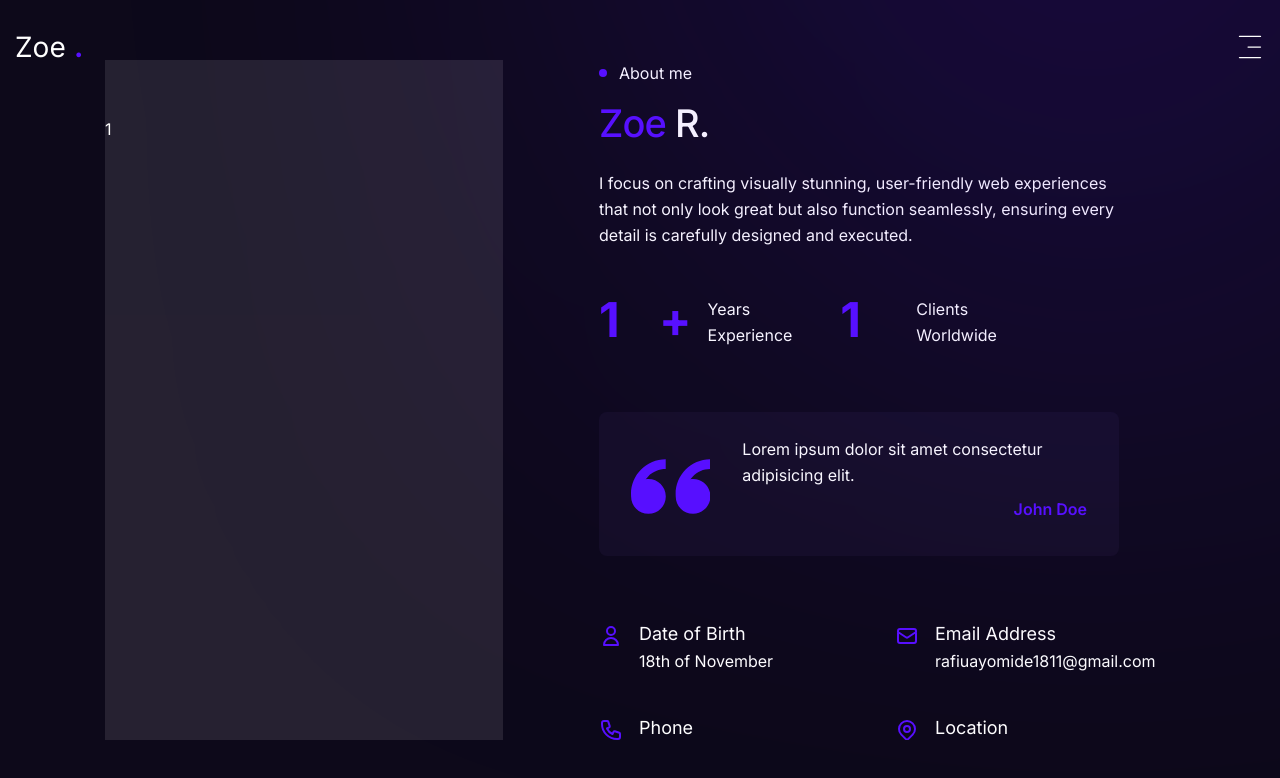
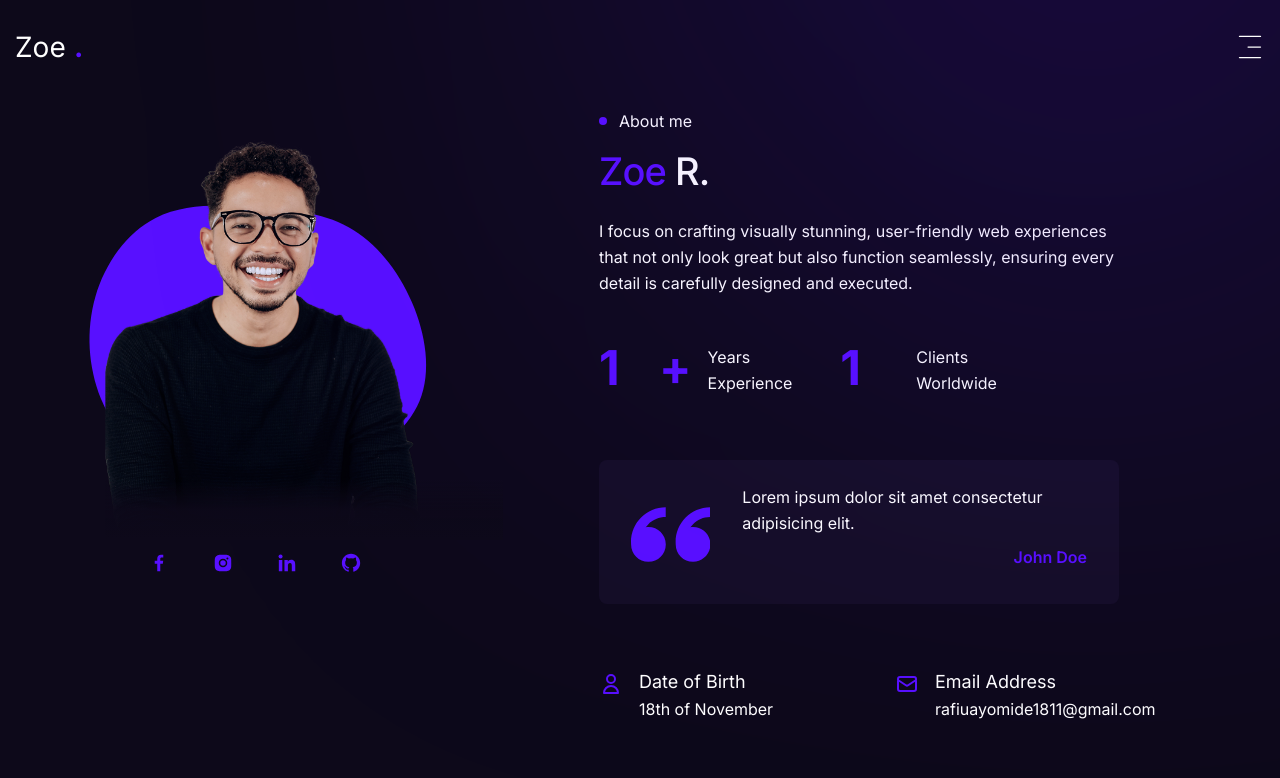
Before and after one commit to babyprogrammer1/personal-portfolio, a Next.js app: page /about in a window 1280 px wide. Shown: the top 778 px of the page. Built offline with nearby package versions, Linux system fonts and the light colour scheme.

Commit message:
feat: add Blob and Socials components to About section for enhanced visuals and interactivity

```diff
--- a/app/about/page.jsx
+++ b/app/about/page.jsx
@@ -9,6 +9,8 @@
 import Info from "@/components/Info";
 import Journey from "@/components/Journey";
 import Skills from "@/components/Skills";
+import Blob from "@/components/Blob";
+import Socials from "@/components/Socials";
 
 
 
@@ -25,13 +27,32 @@
       <div className="container mx-auto px-0">
         <div className="flex flex-col xl:flex-row items-center gap-24 w-full h-[680px]">
           {/* img & social icon */}
-          <div className="hidden xl:flex w-full h-full pt-14 max-w-[438px] relative bg-pink-50/10">
-            1
+          <div className="hidden xl:flex flex-col w-full h-full pt-14 max-w-[430px] relative ">
+            <Image
+              src="/assets/avatar.png"
+              width={320}
+              height={496}
+              alt=""
+              className="z-20 relative"
+            />
+            {/* overlay */}
+            <div className="w-full h-[60px] absolute left-0 top-[420px] right-0 bg-gradient-to-t from-primary
+            via-primary/90 z-30"></div>
+
+            {/* blob */}
+            <div className="absolute top-[80px] -left-[80px] z-10">
+              <Blob containerStyles="w-[420px] h-[420px]"/>
+            </div>
+
+            {/* socials */}
+            <Socials containerStyles="flex gap-4 z-40 w-max transform translate-x-[30px]"
+              iconStyles="w-[48px] h-[48px] text-[22px] text-accent hover:text-accent-hover transition-all flex items-center
+            justify-center rounded-full cursor-pointer"/>
           </div>
           {/* scroll area */}
-          <ScrollArea className="w-full h-[680px]">
+          <ScrollArea className="w-full h-[680px] ">
             <div>
-              <div className="flex items-center gap-3 mb-4">
+              <div className="flex items-center gap-3 mb-4 xl:mt-12">
                 <div className="w-2 h-2 bg-accent rounded-full"></div>
                 <p>About me</p>
               </div>
```
